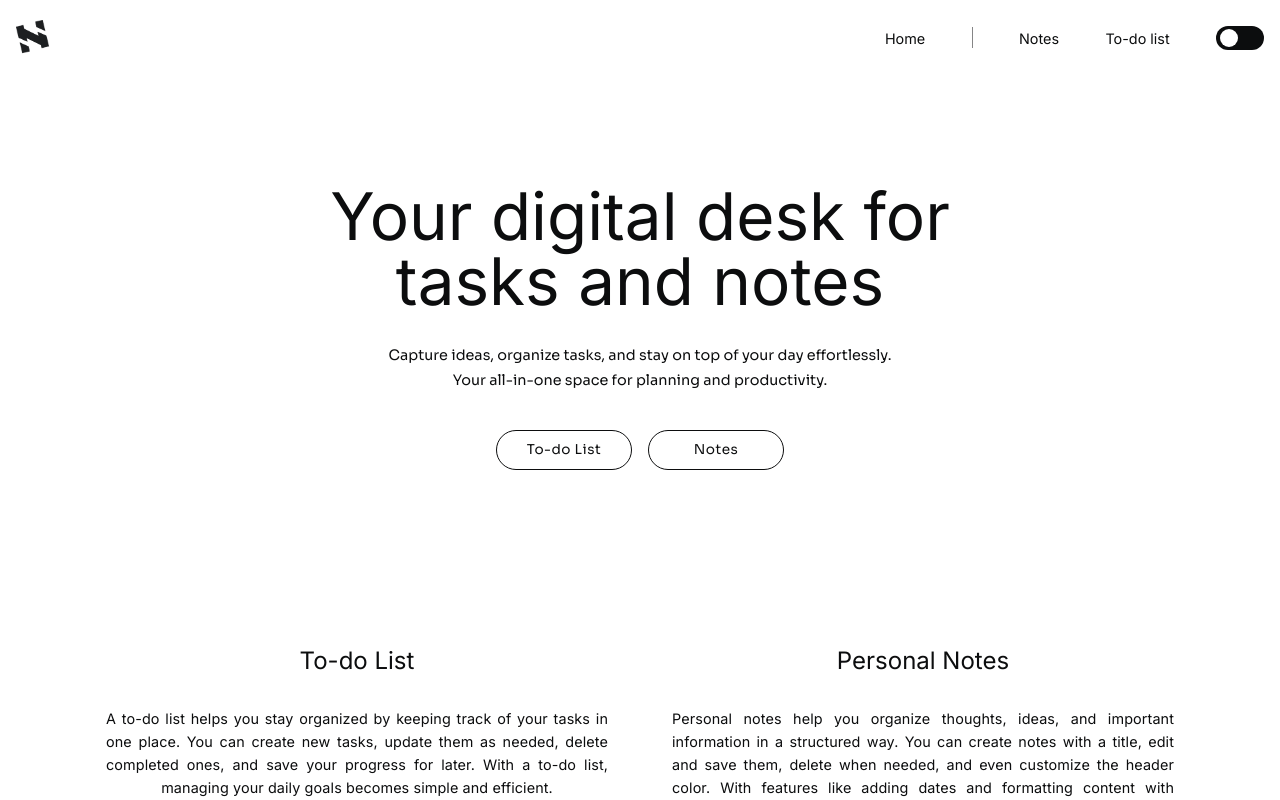
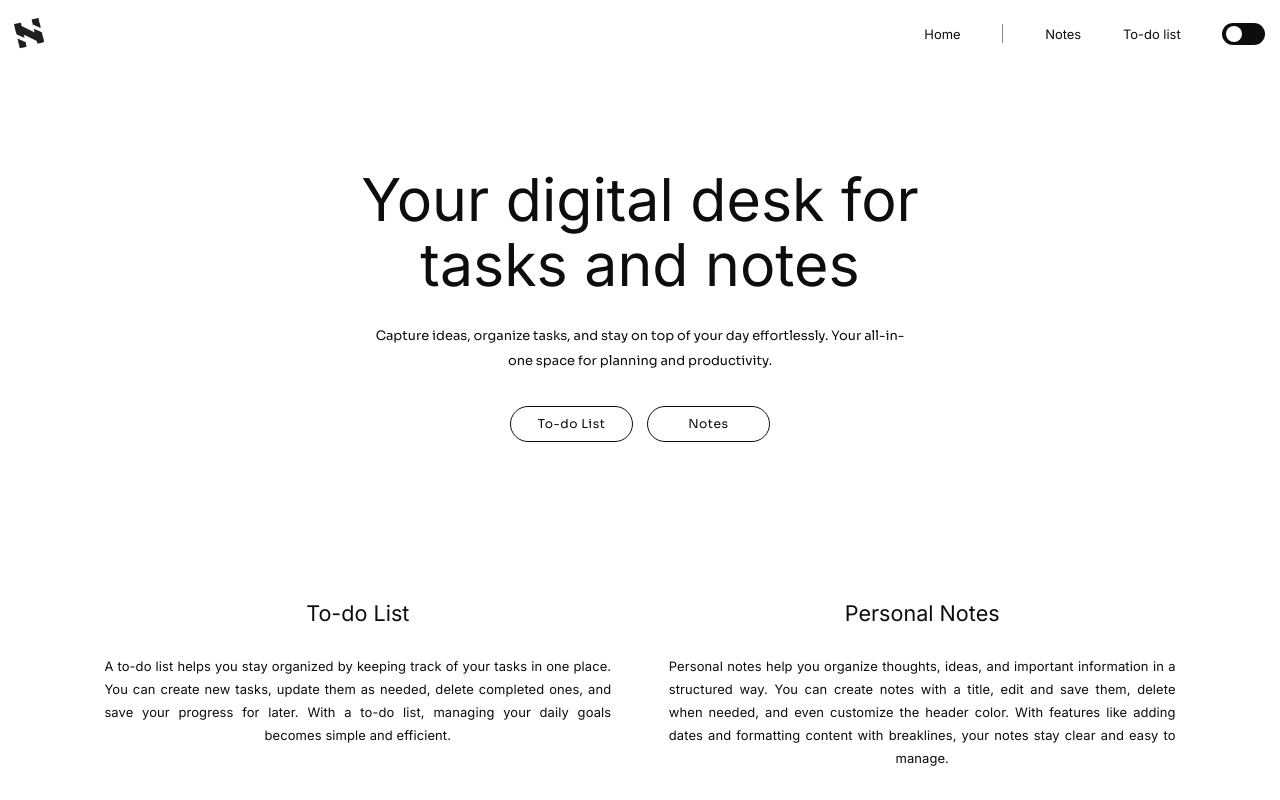
Before and after one commit to Cybeles-Eos/Noto, a React (Vite) app: page /#/ in a window 1280 px wide. Shown: the top 800 px of the page. Built offline with nearby package versions, Linux system fonts and the light colour scheme.

Commit message:
add some font size in html

```diff
--- a/src/index.css
+++ b/src/index.css
@@ -55,6 +55,7 @@
 
 html{
    background-color: var(--background);
+   font-size: var(--medium-font);
 }
 
 /*Home Btns*/
```
